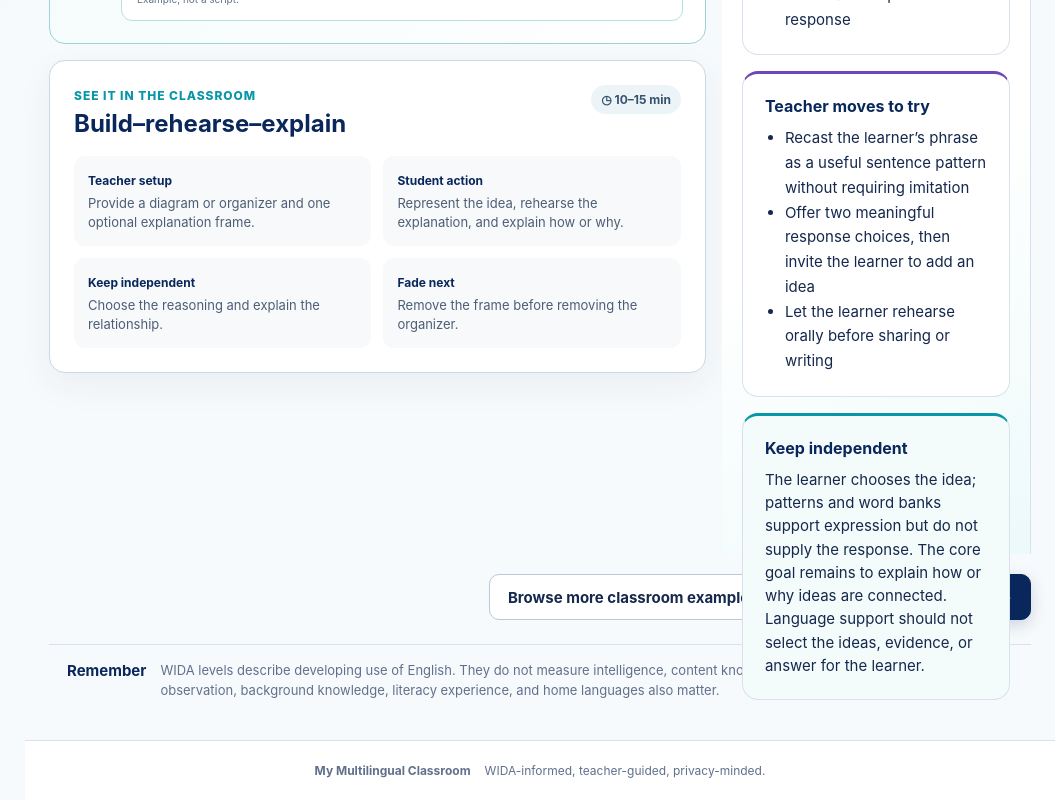
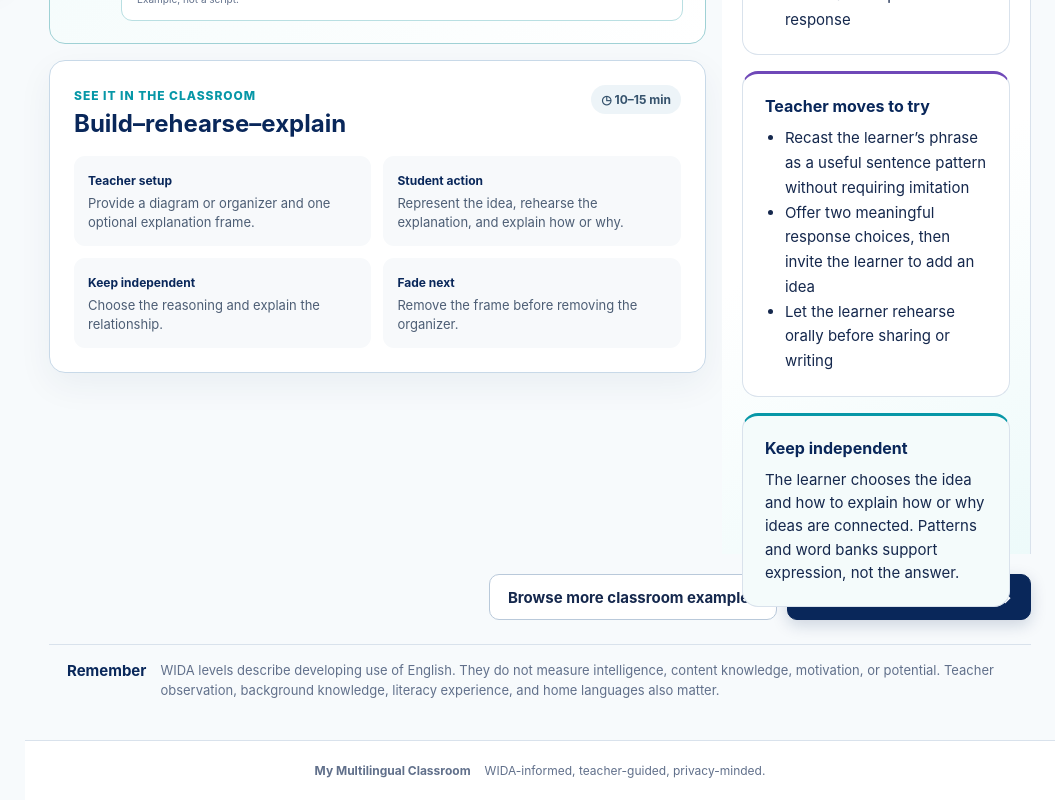
Before and after one commit to LenguajeLabs-design/my-multilingual-classroom, a Next.js app: page / in a window 1280 px wide. Shown: the part 800-1600 px from the top of the page, without its empty margins (225-1280 px from the left). Built offline with nearby package versions, Linux system fonts and the light colour scheme.

Commit message:
Condense independence guidance

```diff
--- a/data/cando.ts
+++ b/data/cando.ts
@@ -56,12 +56,12 @@ const levelTeacherMoves = [
 ];
 
 const levelIndependence = [
-  "The learner chooses the meaning and may show it by pointing, acting, drawing, speaking, or writing.",
-  "The learner chooses the idea; patterns and word banks support expression but do not supply the response.",
-  "The learner connects and develops the ideas; an organizer may hold the structure but not the reasoning.",
-  "The learner organizes, elaborates, and revises the response; feedback should target language rather than decide the content.",
-  "The learner shapes the claim, evidence, nuance, and audience impact with only strategic language feedback.",
-  "The learner makes the same substantive and rhetorical decisions expected of proficient multilingual peers."
+  (action:string)=>`The learner decides how to ${action} and may respond by pointing, acting, drawing, speaking, or writing. Support carries the language, not the answer.`,
+  (action:string)=>`The learner chooses the idea and how to ${action}. Patterns and word banks support expression, not the answer.`,
+  (action:string)=>`The learner decides how to ${action} and connects the ideas. An organizer holds the structure, not the reasoning.`,
+  (action:string)=>`The learner decides how to ${action}, then organizes and revises the response. Feedback targets language, not content choices.`,
+  (action:string)=>`The learner shapes how to ${action}, including the claim, evidence, nuance, and audience impact.`,
+  (action:string)=>`The learner makes the substantive and rhetorical decisions needed to ${action}, as proficient multilingual peers do.`
 ];
 
 const taskExamples:Record<CanDoTask,string[]> = {
@@ -93,7 +93,7 @@ const zhTaskPerformance = ["可通过指认、配对、绘画、标注或熟悉
 const zhEvidence = ["可通过非语言方式和熟悉词汇展示学科理解，暂不要求完整英语句子","可结合视觉、口语和句型表达完整想法","可用多个句子连接想法，并与同伴澄清意思","可用相关细节和清晰衔接组织并扩展想法","可解释细微关系、限定观点，并根据目的调整语言","可以与熟练多语学习者相当的准确度和灵活性进行表达"];
 const zhSupportMoves = [["教师用手势、视觉材料或思维示范完成一个例子","允许指认、动作、绘画、口语或书写等多种回应方式"],["提供一个与任务相关的可选句型","独立回应前先与同伴进行口头演练"],["使用简单组织器帮助连接和扩展想法","用简短反馈提示补充细节或澄清意思"],["只针对准确词汇、连贯性或体裁提供支持","给予规划和修改时间，而不是继续简化任务"],["针对细微含义、语域、听众和证据力度反馈","保留复杂范例和原有思维要求"],["提供与同伴相同的策略工具和真实选择","只在有助于准确度和表达效果时提供专业反馈"]];
 const zhTeacherMoves = [["用视觉材料和动作示范含义，再邀请学生用任何有效方式回应","通过展示或操作检查理解，而不只依赖英语表达","明确肯定并利用学生的家庭语言和学科知识"],["将学生短语自然扩展成实用句型，但不要求机械模仿","提供两个有意义的回应选择，再邀请学生补充想法","分享或写作前给予口头演练时间"],["提示学生使用“因为、所以、但是”等连接词连接想法","用一个追问引出细节，而不是纠正所有语言问题","学生能持续使用连贯句子后逐步撤除组织器"],["用“哪个细节？”或“它们如何相关？”等问题促进准确表达","针对组织和连贯性反馈，同时保留学生自己的推理","撤除广泛支架，只保留仍需要的词汇或体裁提示"],["邀请学生限定、比较、质疑观点并根据听众调整表达","重点讨论细微含义和表达效果，而非基本完成情况","把复杂的同伴或学科范例作为资源，而不是脚本"],["在形式、语域、证据和听众方面提供真实选择","以专业读者或听众身份回应，并关注多语优势","只在能提升准确度或影响力时提供专业反馈"]];
-const zhIndependence = ["学生独立决定要表达的意思，可通过指认、动作、绘画、口语或书写展示。","学生独立选择观点；句型和词汇库帮助表达，但不提供答案。","学生独立连接并发展想法；组织器只支撑结构，不代替推理。","学生独立组织、扩展和修改回应；反馈关注语言，不替学生决定内容。","学生独立形成观点、选择证据、处理细微含义并考虑听众，只接受策略性语言反馈。","学生作出与熟练多语同伴相同的内容和表达决策。"];
+const zhIndependence = ["学生独立决定任务内容，可通过指认、动作、绘画、口语或书写回应。支架帮助语言表达，不提供答案。","学生独立选择观点；句型和词汇库帮助表达，不提供答案。","学生独立连接并发展想法；组织器支撑结构，不代替推理。","学生独立组织并修改回应；反馈针对语言，不替学生决定内容。","学生独立决定观点、证据、细微含义和听众效果。","学生独立作出与熟练多语同伴相同的内容和表达决策。"];
 const zhTaskExamples:Record<CanDoTask,string[]> = {
   "Follow directions":["指着图片排序，并说：“先……然后……”","按照两个图示步骤操作，并说：“先剪，再粘。”","完成简短步骤并复述：“我们先量水，然后倒进杯子。”","完成多步骤口头指令，提出一个澄清问题，并准确说明顺序。","完成详细指令，并解释改变顺序会如何影响结果。","理解复杂指令，解决歧义并适当调整步骤。"],
   "Read informational text":["把带标签的图片与“水移动土壤”配对。","指着关键句说：“这篇讲侵蚀。”","用连贯句子说出主旨和两个细节。","解释文本结构和细节如何发展主旨。","理解较含蓄的观点，并说明多个细节如何支持它。","评价作者的解释、术语和全文证据使用。"],
@@ -128,14 +128,14 @@ export function getCanDoProfile(domain:Domain,level:number,task:CanDoTask,gradeB
     canDos:[zhLevelLanguage[domain][i],`${zhTaskPerformance[i]}：${taskActionZh[task]}`,`${younger?"在实物、图画和互动中":"在年级学科任务中"}${zhEvidence[i]}`],
     supports:[zhSupports[domain][i],...zhSupportMoves[i]],
     teacherMoves:zhTeacherMoves[i],
-    independence:`${zhIndependence[i]} 核心目标仍是：${taskActionZh[task]}。语言支架不应替学生选择想法、证据或答案。`,
+    independence:`${zhIndependence[i]} 核心任务：${taskActionZh[task]}。`,
     example:zhTaskExamples[task][i]
   };
   return {
     canDos:[levelLanguage[domain][i],levelTaskPerformance[i](taskAction[task]),`${younger?"in hands-on, visual, and interactive work, ":"in grade-level content work, "}${levelEvidence[i]}`],
     supports:[supports[domain][i],...levelSupportMoves[i]],
     teacherMoves:levelTeacherMoves[i],
-    independence:`${levelIndependence[i]} The core goal remains to ${taskAction[task]}. Language support should not select the ideas, evidence, or answer for the learner.`,
+    independence:levelIndependence[i](taskAction[task]),
     example:taskExamples[task][i]
   };
 }
```
Also changed, not shown: 1 other file (tests, documents, lock files or other folders).
